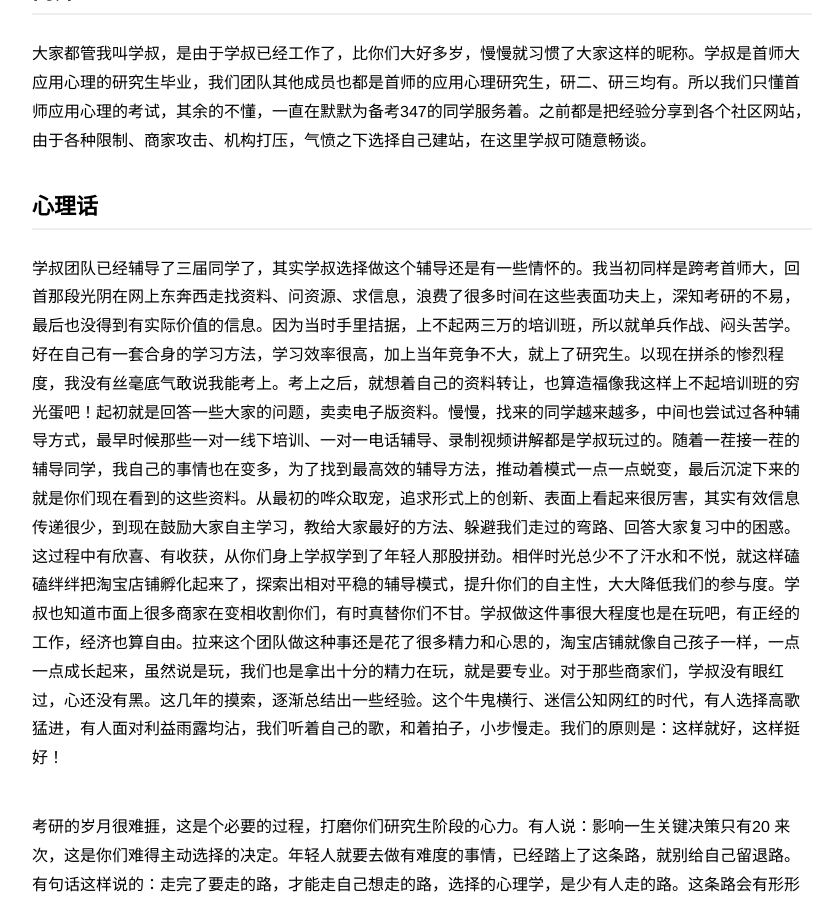
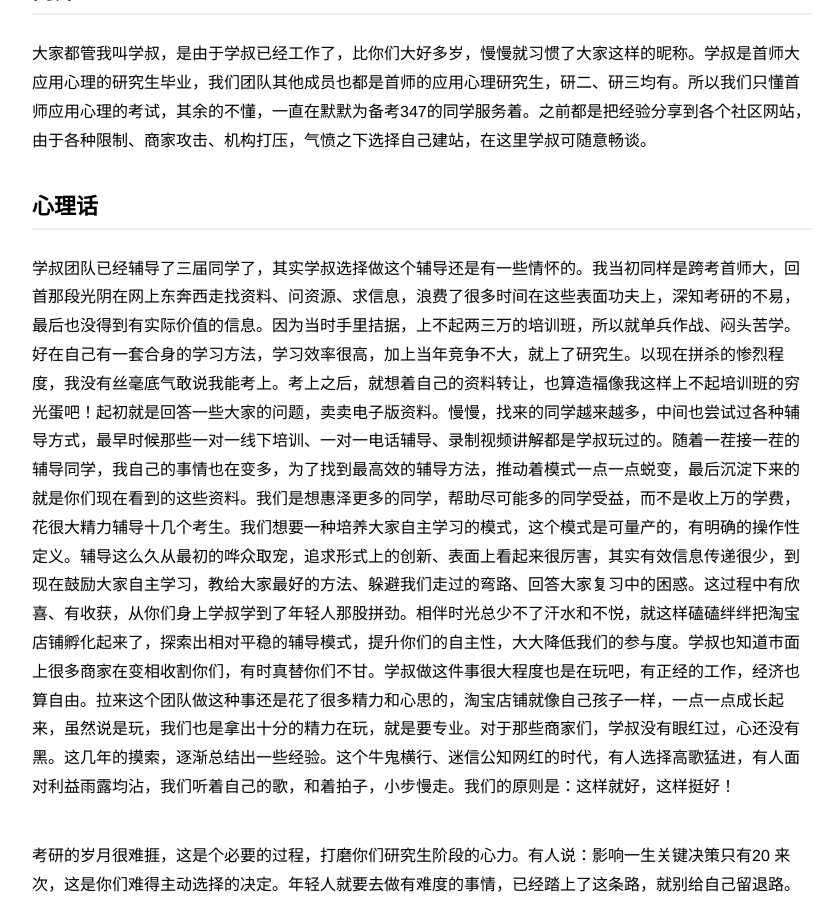
Before and after one commit to zapp926/cnu.github.io, a Jekyll site: the page built from _posts/2018-08-25-letter.md, in a window 1280 px wide and 900 px high, scrolled down 344 px. Shown: the whole window, without its empty margins (218-1049 px from the left). Built offline with Jekyll 4.4.1, drawn with Linux system fonts in a browser that asks for light colours.

Commit message:
change thought blog

```diff
--- a/_posts/2018-08-25-letter.md
+++ b/_posts/2018-08-25-letter.md
@@ -16,7 +16,7 @@ description: 我是学叔，首师大应用心理的学叔。
 
 ## 心理话
 
-学叔团队已经辅导了三届同学了，其实学叔选择做这个辅导还是有一些**情怀**的。我当初同样是跨考首师大，回首那段光阴在网上东奔西走找资料、问资源、求信息，浪费了很多时间在这些表面功夫上，深知考研的不易，最后也没得到有实际价值的信息。因为当时手里拮据，上不起两三万的培训班，所以就单兵作战、闷头苦学。好在自己有一套合身的学习方法，学习效率很高，加上当年竞争不大，就上了研究生。以现在拼杀的惨烈程度，我没有丝毫底气敢说我能考上。考上之后，就想着自己的资料转让，也算造福像我这样上不起培训班的穷光蛋吧！起初就是回答一些大家的问题，卖卖电子版资料。慢慢，找来的同学越来越多，中间也尝试过各种辅导方式，最早时候那些一对一线下培训、一对一电话辅导、录制视频讲解都是学叔玩过的。随着一茬接一茬的辅导同学，我自己的事情也在变多，为了找到最高效的辅导方法，推动着模式一点一点蜕变，最后沉淀下来的就是你们现在看到的这些资料。从最初的哗众取宠，追求形式上的创新、表面上看起来很厉害，其实有效信息传递很少，到现在鼓励大家自主学习，教给大家最好的方法、躲避我们走过的弯路、回答大家复习中的困惑。这过程中有欣喜、有收获，从你们身上学叔学到了年轻人那股拼劲。相伴时光总少不了汗水和不悦，就这样磕磕绊绊把淘宝店铺孵化起来了，探索出相对平稳的辅导模式，提升你们的自主性，大大降低我们的参与度。学叔也知道市面上很多商家在变相收割你们，有时真替你们不甘。学叔做这件事很大程度也是在玩吧，有正经的工作，经济也算自由。拉来这个团队做这种事还是花了很多精力和心思的，淘宝店铺就像自己孩子一样，一点一点成长起来，虽然说是玩，我们也是拿出十分的精力在玩，就是要专业。对于那些商家们，学叔没有眼红过，心还没有黑。这几年的摸索，逐渐总结出一些经验。这个*牛鬼横行、迷信公知网红*的时代，有人选择高歌猛进，有人面对利益雨露均沾，我们听着自己的歌，和着拍子，小步慢走。我们的原则是：**这样就好，这样挺好！**
+学叔团队已经辅导了三届同学了，其实学叔选择做这个辅导还是有一些**情怀**的。我当初同样是跨考首师大，回首那段光阴在网上东奔西走找资料、问资源、求信息，浪费了很多时间在这些表面功夫上，深知考研的不易，最后也没得到有实际价值的信息。因为当时手里拮据，上不起两三万的培训班，所以就单兵作战、闷头苦学。好在自己有一套合身的学习方法，学习效率很高，加上当年竞争不大，就上了研究生。以现在拼杀的惨烈程度，我没有丝毫底气敢说我能考上。考上之后，就想着自己的资料转让，也算造福像我这样上不起培训班的穷光蛋吧！起初就是回答一些大家的问题，卖卖电子版资料。慢慢，找来的同学越来越多，中间也尝试过各种辅导方式，最早时候那些一对一线下培训、一对一电话辅导、录制视频讲解都是学叔玩过的。随着一茬接一茬的辅导同学，我自己的事情也在变多，为了找到最高效的辅导方法，推动着模式一点一点蜕变，最后沉淀下来的就是你们现在看到的这些资料。我们是想惠泽更多的同学，帮助尽可能多的同学受益，而不是收上万的学费，花很大精力辅导十几个考生。我们想要一种培养大家自主学习的模式，这个模式是可量产的，有明确的操作性定义。辅导这么久从最初的哗众取宠，追求形式上的创新、表面上看起来很厉害，其实有效信息传递很少，到现在鼓励大家自主学习，教给大家最好的方法、躲避我们走过的弯路、回答大家复习中的困惑。这过程中有欣喜、有收获，从你们身上学叔学到了年轻人那股拼劲。相伴时光总少不了汗水和不悦，就这样磕磕绊绊把淘宝店铺孵化起来了，探索出相对平稳的辅导模式，提升你们的自主性，大大降低我们的参与度。学叔也知道市面上很多商家在变相收割你们，有时真替你们不甘。学叔做这件事很大程度也是在玩吧，有正经的工作，经济也算自由。拉来这个团队做这种事还是花了很多精力和心思的，淘宝店铺就像自己孩子一样，一点一点成长起来，虽然说是玩，我们也是拿出十分的精力在玩，就是要专业。对于那些商家们，学叔没有眼红过，心还没有黑。这几年的摸索，逐渐总结出一些经验。这个*牛鬼横行、迷信公知网红*的时代，有人选择高歌猛进，有人面对利益雨露均沾，我们听着自己的歌，和着拍子，小步慢走。我们的原则是：**这样就好，这样挺好！**
 
 考研的岁月很难捱，这是个必要的过程，打磨你们研究生阶段的心力。有人说：影响一生关键决策只有20 来次，这是你们难得主动选择的决定。年轻人就要去做有难度的事情，已经踏上了这条路，就别给自己留退路。有句话这样说的：走完了要走的路，才能走自己想走的路，选择的心理学，是少有人走的路。这条路会有形形色色的困扰，所谓一力降十会、武功为快不破，年轻就是你们的利剑，何所惧！在这条路上，请先让自己慢下来。以前的日色很慢，车、马、邮件都慢，从前的锁也好看，钥匙精美有样子，慢慢的学习，慢慢的思考，慢慢的寸进，时光不会辜负你们。
 
```
